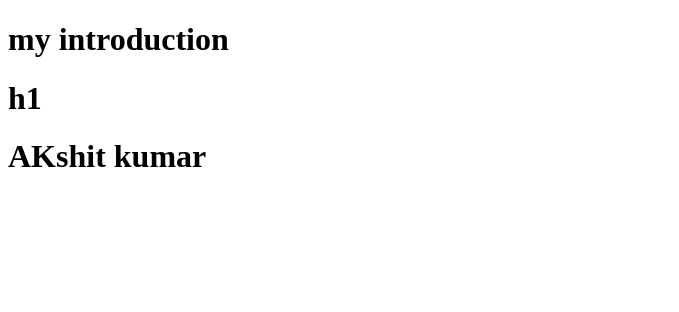
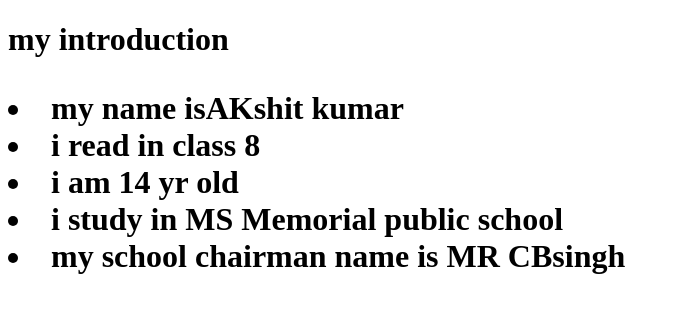
Before and after one commit to akshit701/html-akshit, a plain HTML site: page index.html in a window 1280 px wide. Shown: the whole page, without its empty margins (0-679 px from the left). Drawn offline with Linux system fonts and the light colour scheme.

Commit message:
akshit msmps.html

```diff
--- a/index.html
+++ b/index.html
@@ -5,9 +5,14 @@
     <meta name="viewport" content="width=device-width, initial-scale=1.0">
     <title>Akshit</title>
     <h1>my introduction<h1/>
-        h1
+     <ul></ul>
+    <li> my name isAKshit kumar</li>
+    <li>i read in class 8</li>
+    <li> i am 14 yr old</li>
+    <li>i study in MS Memorial public school</li>
+    <li>my school chairman name is MR CBsingh</li>
 </head>
 <body>
-    <h1>AKshit kumar</h1>
+
 </body>
 </html>
```
